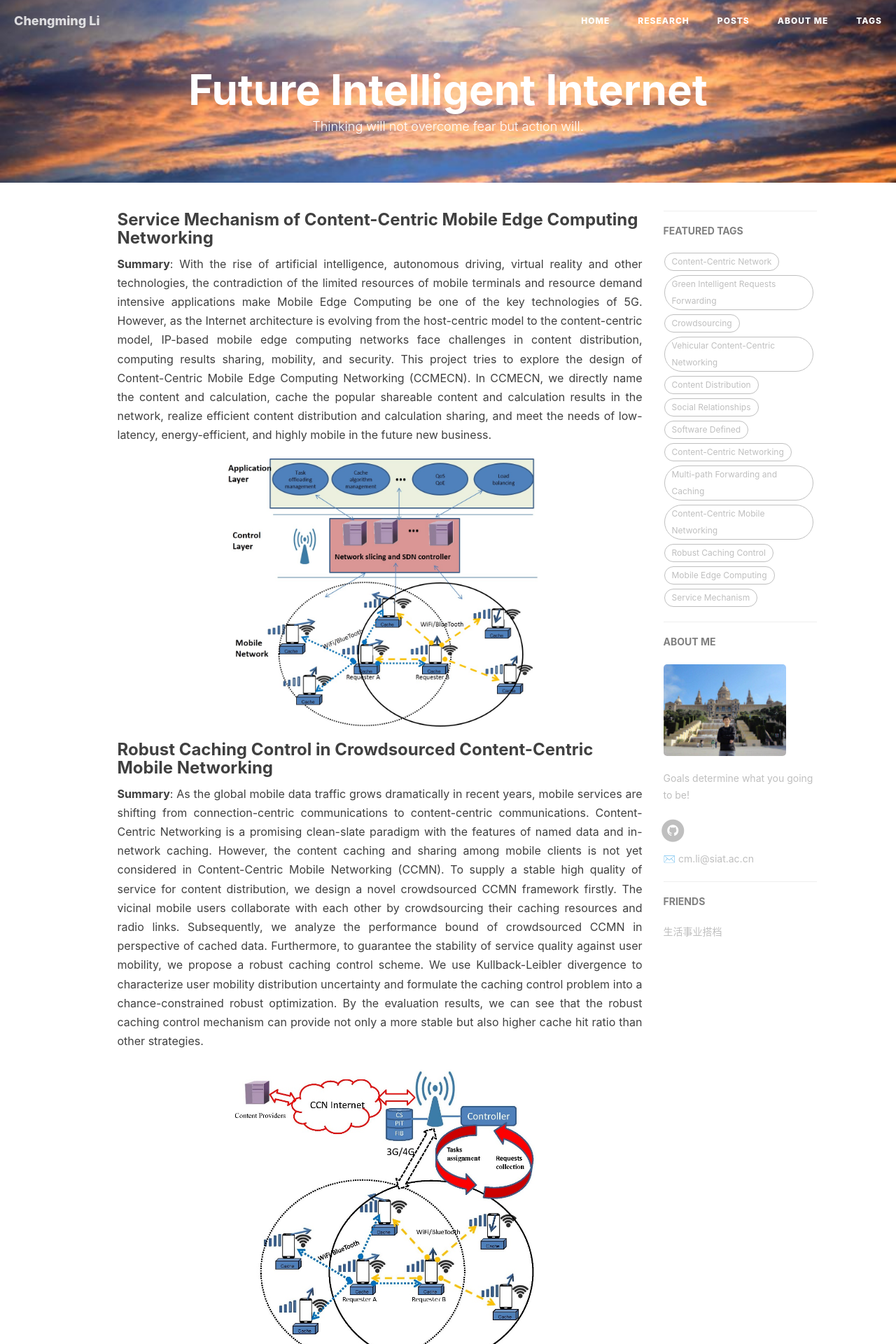
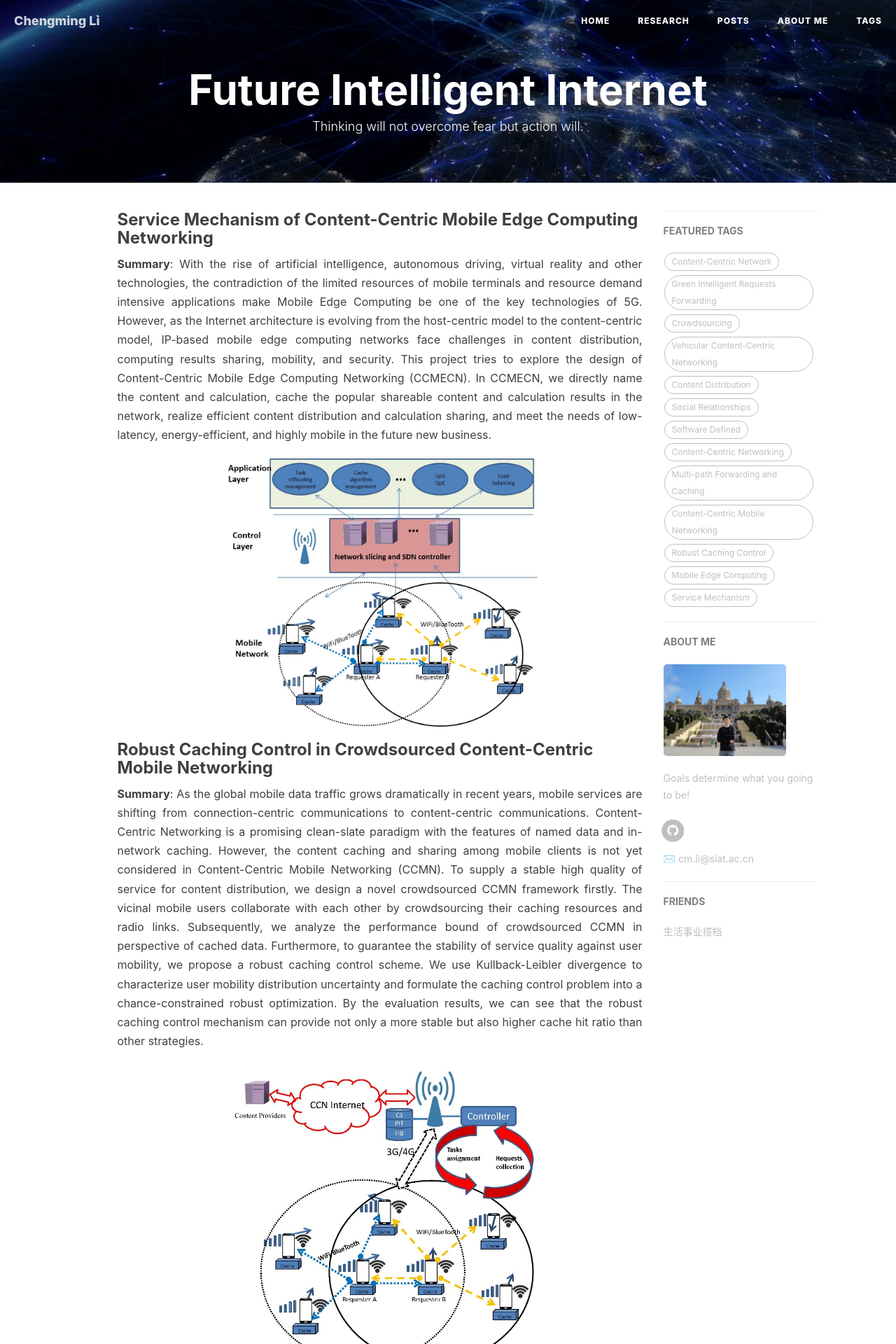
Before and after one commit to cm-li/cm-li.github.io, a Jekyll site: the page built from index.html, in a window 1280 px wide. Shown: the top 1920 px of the page at 70% size. Built offline with Jekyll 4.4.1, drawn with Linux system fonts in a browser that asks for light colours; nearby versions of some CDN libraries; comment, search, counter and statistics services are not loaded.

Commit message:
Update _config.yml

```diff
--- a/_config.yml
+++ b/_config.yml
@@ -2,7 +2,7 @@
 title: Chengming Li
 SEOTitle: Homepage of Chengming Li | 李成明的主页
 subject: Future Intelligent Internet
-header-img: img/post-bg-redcloud.jpg
+header-img: img/post-bg-os-metro.jpg
 email: cm.li@siat.ac.cn
 description: "Continuously studing"
 keyword: "Chengming Li, 李成明, 博士, 中国科学院深圳先进技术研究院, 数字所, 副研究员。"
```
